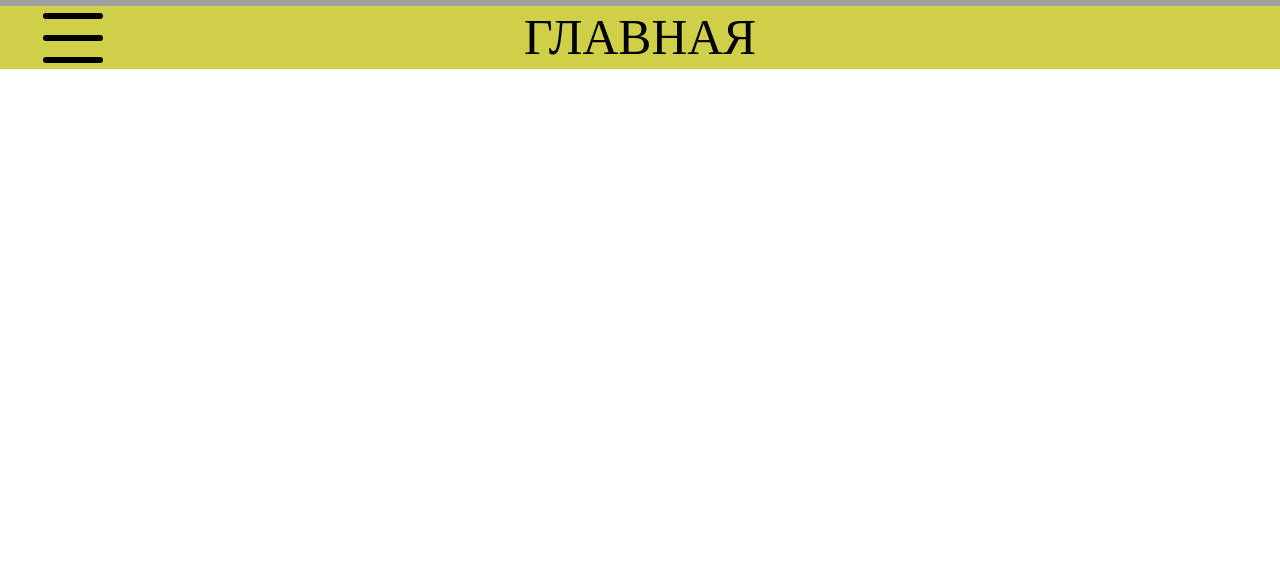
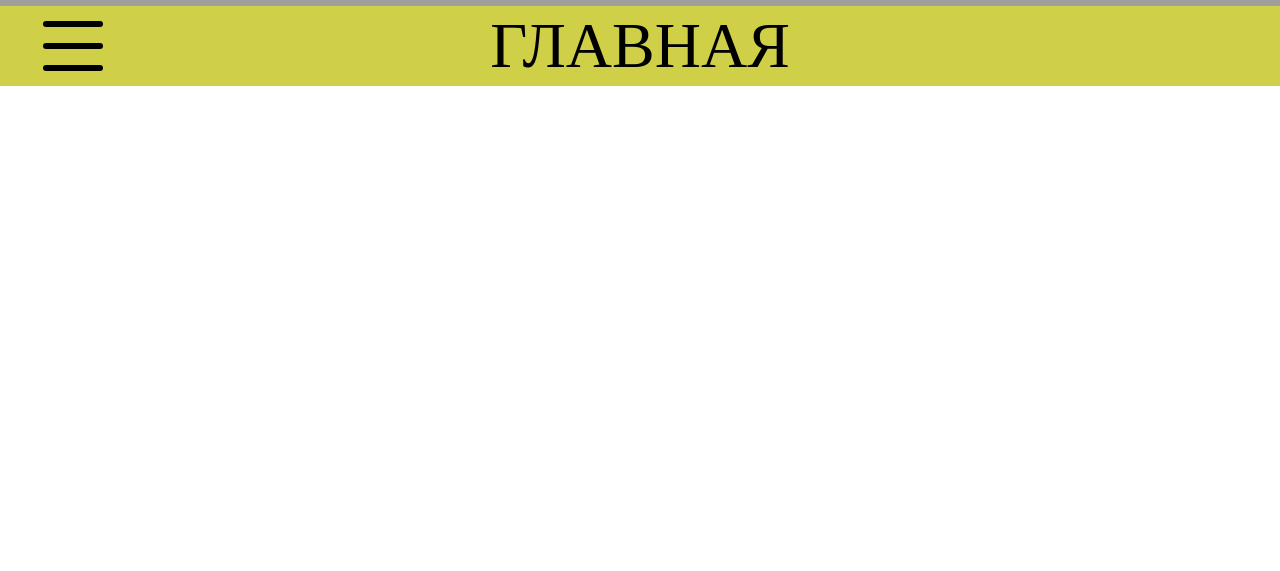
Before and after one commit to NikEndL/m.startpage, a plain HTML site: page index.html in a window 1280 px wide. Shown: the part 276-847 px from the top of the page. Drawn offline with Linux system fonts and the light colour scheme; grey boxes are pictures that could not be loaded; a web font is replaced by a local one.

Commit message:
Enlarge toolbar title

```diff
--- a/styles.css
+++ b/styles.css
@@ -97,7 +97,7 @@ body {
     background-color: #d0d048;
     padding: 3px;
     box-sizing: border-box;
-	font-size: calc(2vw + 2vh + 1vmin);
+	font-size: calc(3vw + 2vh + 1.2vmin);
 }
 
 .menu {
```
